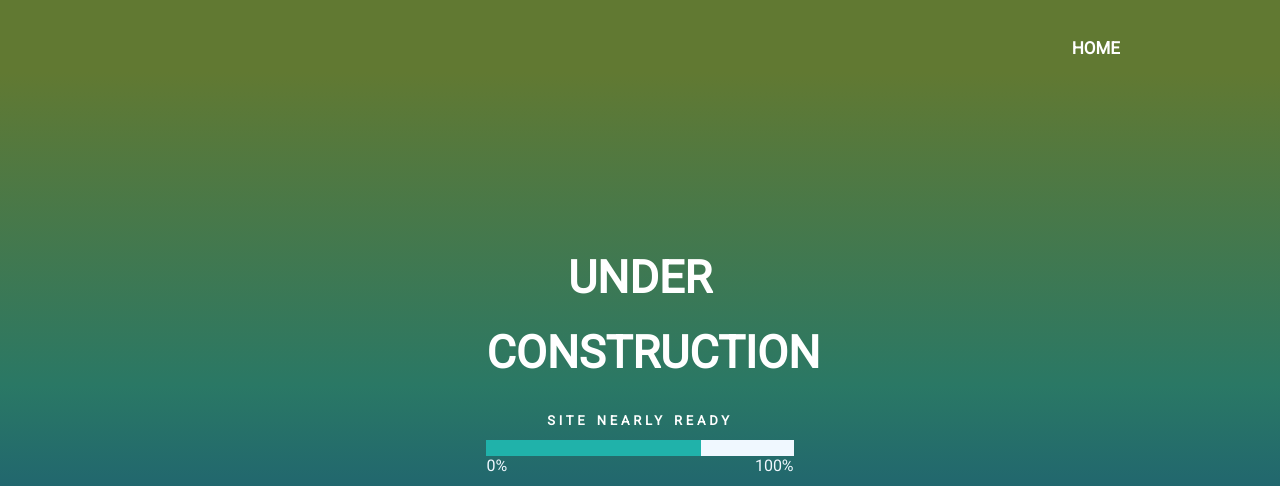
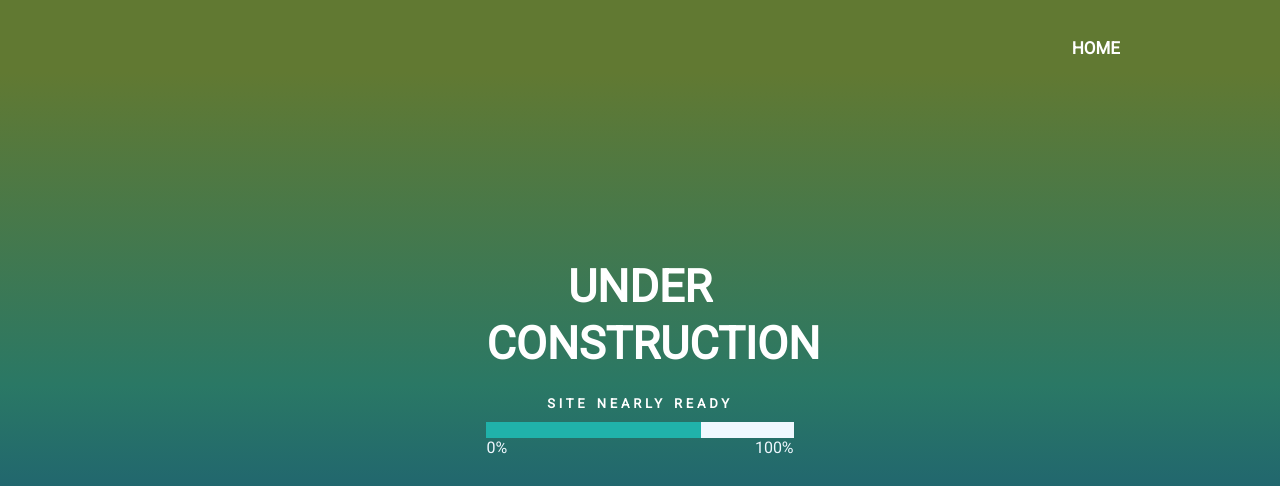
Before and after one commit to newpkorn/homework5, a plain HTML site: page index.html in a window 1280 px wide. Shown: the top 486 px of the page. Drawn offline with Linux system fonts and the light colour scheme.

Commit message:
styles.css were modified

```diff
--- a/styles.css
+++ b/styles.css
@@ -34,7 +34,6 @@ header a {
 }
 
 main {
-    /* border: 1px solid magenta; */
     min-height: 85vh;
     display: flex;
     flex-direction: column;
@@ -51,10 +50,8 @@ main h1, h3 {
 main > h1 {
     width: 30%;
     font-size: 4em;
+    line-height: 0.9;
     margin-bottom: 1.5rem;
-    /* display: flex;
-    justify-content: center;
-    align-items: center; */
 }
 
 main h3 {
```
